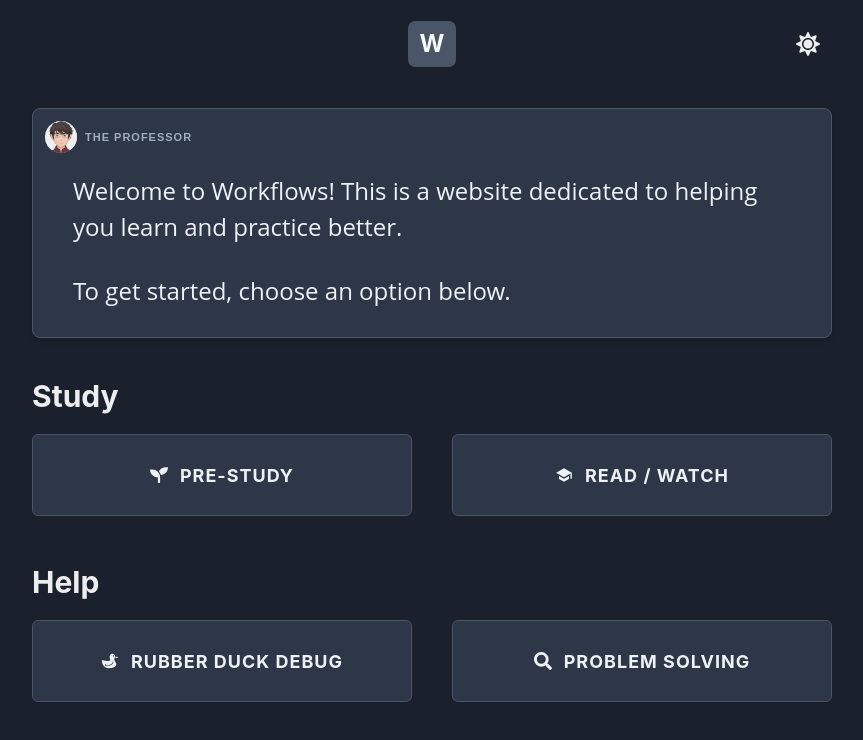
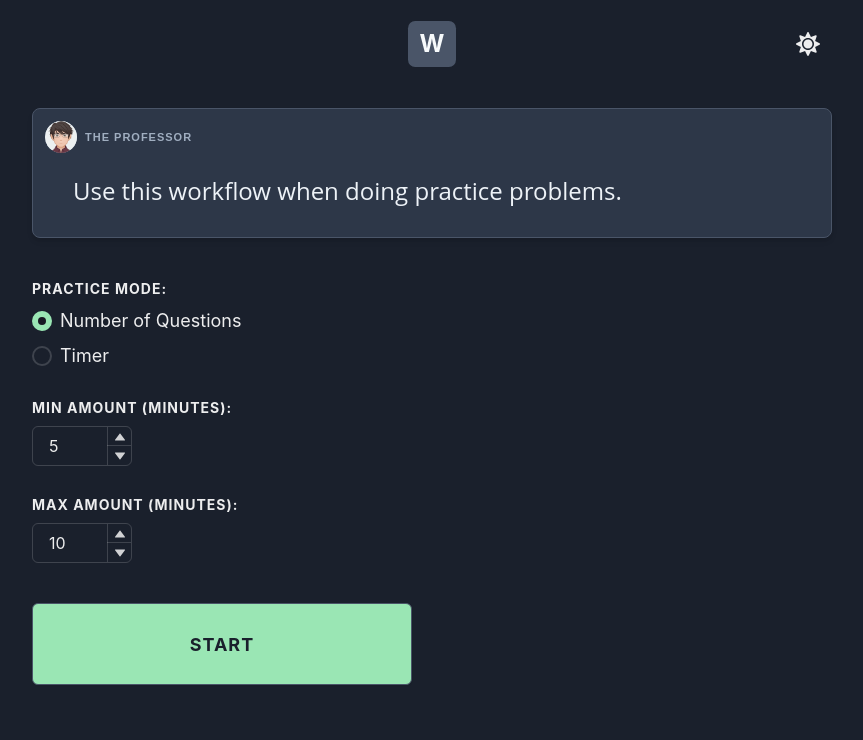
Before and after one commit to Philosocode/workflows, a React (Create React App) app: page /practice-questions/1 in a window 1280 px wide. Before the commit this address led to /. Shown: the top 740 px of the page, without its empty margins (208-1071 px from the left). Built offline with nearby package versions, Linux system fonts and the light colour scheme; what react-mde, showdown would draw is missing.

Commit message:
Add practice questions setup page

```diff
--- /dev/null
+++ b/src/practice-questions/components/practice-questions-setup.component.tsx
@@ -0,0 +1,132 @@
+import { useState } from "react";
+import { useHistory } from "react-router-dom";
+import {
+  VStack,
+  FormControl,
+  RadioGroup,
+  Stack,
+  Radio,
+  NumberInput,
+  NumberInputField,
+  NumberInputStepper,
+  NumberIncrementStepper,
+  NumberDecrementStepper,
+  useColorModeValue,
+} from "@chakra-ui/react";
+
+import { TPracticeMode } from "practice-questions/shared/practice-questions.types";
+import { useAppDispatch, useAppSelector } from "shared/redux/store";
+import { selectPracticeQuestionsState } from "practice-questions/redux/practice-questions.selectors";
+import { theme } from "shared/styles/theme";
+
+import { FormLabel } from "form/components/form-label.component";
+import { WorkflowStep } from "shared/components/step/workflow-step.component";
+import { CardButtonGrid } from "shared/components/button/card-button-grid.component";
+import {
+  setAmount,
+  setPracticeMode,
+} from "practice-questions/redux/practice-questions.slice";
+
+export function PracticeQuestionsSetup() {
+  const dispatch = useAppDispatch();
+  const history = useHistory();
+  const storeState = useAppSelector(selectPracticeQuestionsState);
+  const [minAmount, setMinAmount] = useState(storeState.amount.min);
+  const [maxAmount, setMaxAmount] = useState(storeState.amount.max);
+  const [mode, setMode] = useState<TPracticeMode>("numQuestions");
+
+  const focusBorderColor = useColorModeValue("green.500", "green.200");
+  const nextDisabled = maxAmount < minAmount;
+
+  function handleSubmit() {
+    // update only if needed
+    if (
+      minAmount !== storeState.amount.min ||
+      maxAmount !== storeState.amount.max
+    ) {
+      dispatch(setAmount({ min: minAmount, max: maxAmount }));
+    }
+
+    if (mode !== storeState.practiceMode) {
+      dispatch(setPracticeMode(mode));
+    }
+
+    history.push("/practice-questions/2");
+  }
+
+  return (
+    <WorkflowStep
+      buttons={
+        <CardButtonGrid
+          mt={theme.spacing.workflowStepButtonSpacing}
+          buttons={[
+            {
+              text: "Start",
+              color: "green",
+              onClick: handleSubmit,
+              disabled: nextDisabled,
+            },
+          ]}
+        />
+      }
+      message="Use this workflow when doing practice problems."
+      nextUrl="/practice-questions/2"
+    >
+      <VStack spacing={7} alignItems="start">
+        <FormControl id="practiceMode">
+          <FormLabel>Practice Mode:</FormLabel>
+          <RadioGroup
+            onChange={(nextValue: TPracticeMode) => setMode(nextValue)}
+            value={mode}
+          >
+            <Stack>
+              <Radio value="numQuestions" colorScheme="green" size="lg">
+                Number of Questions
+              </Radio>
+              <Radio value="timer" colorScheme="green" size="lg">
+                Timer
+              </Radio>
+            </Stack>
+          </RadioGroup>
+        </FormControl>
+
+        <FormControl id="minAmount">
+          <FormLabel>Min Amount (minutes):</FormLabel>
+          <NumberInput
+            maxW="100px"
+            mr="2rem"
+            min={1}
+            max={25}
+            value={minAmount}
+            onChange={(_, num) => setMinAmount(num)}
+            focusBorderColor={focusBorderColor}
+          >
+            <NumberInputField />
+            <NumberInputStepper>
+              <NumberIncrementStepper />
+              <NumberDecrementStepper />
+            </NumberInputStepper>
+          </NumberInput>
+        </FormControl>
+        <FormControl id="maxAmount">
+          <FormLabel>Max Amount (minutes):</FormLabel>
+          <NumberInput
+            maxW="100px"
+            mr="2rem"
+            min={minAmount}
+            max={25}
+            value={maxAmount}
+            onChange={(_, num) => setMaxAmount(num)}
+            focusBorderColor={focusBorderColor}
+          >
+            <NumberInputField />
+            <NumberInputStepper>
+              <NumberIncrementStepper />
+              <NumberDecrementStepper />
+            </NumberInputStepper>
+          </NumberInput>
+        </FormControl>
+      </VStack>
+    </WorkflowStep>
+  );
+}
--- /dev/null
+++ b/src/practice-questions/redux/practice-questions.selectors.ts
@@ -0,0 +1,16 @@
+import { createSelector } from "@reduxjs/toolkit";
+
+import { TAppState } from "shared/redux/store";
+
+export const selectPracticeQuestionsState = (state: TAppState) =>
+  state.practiceQuestions;
+
+export const selectAmount = createSelector(
+  [selectPracticeQuestionsState],
+  (state) => state.amount,
+);
+
+export const selectPracticeMode = createSelector(
+  [selectPracticeQuestionsState],
+  (state) => state.practiceMode,
+);
--- /dev/null
+++ b/src/practice-questions/redux/practice-questions.slice.ts
@@ -0,0 +1,39 @@
+import { createSlice, PayloadAction } from "@reduxjs/toolkit";
+
+import {
+  IPracticeQuestionsState,
+  TPracticeMode,
+} from "practice-questions/shared/practice-questions.types";
+
+const initialState: IPracticeQuestionsState = {
+  amount: {
+    min: 5,
+    max: 10,
+  },
+  practiceMode: "numQuestions",
+};
+
+const practiceQuestionsSlice = createSlice({
+  name: "practiceQuestions",
+  initialState,
+  reducers: {
+    setAmount: (state, action: PayloadAction<{ min: number; max: number }>) => {
+      const amount = action.payload;
+
+      if (amount.min <= 0) return;
+      if (amount.max < amount.min) return;
+
+      state.amount = amount;
+    },
+    setPracticeMode: (state, action: PayloadAction<TPracticeMode>) => {
+      state.practiceMode = action.payload;
+    },
+    reset: () => {
+      return initialState;
+    },
+  },
+});
+
+export const practiceQuestionsReducer = practiceQuestionsSlice.reducer;
+export const { reset, setAmount, setPracticeMode } =
+  practiceQuestionsSlice.actions;
--- /dev/null
+++ b/src/practice-questions/shared/practice-questions.routes.tsx
@@ -0,0 +1,10 @@
+import { PracticeQuestionsSetup } from "practice-questions/components/practice-questions-setup.component";
+import { Redirect } from "react-router-dom";
+
+export const practiceQuestionsRoutes = [
+  { component: PracticeQuestionsSetup },
+  {
+    path: "/practice-questions",
+    render: () => <Redirect to="/practice-questions/1" />,
+  },
+];
--- a/src/shared/pages/home.page.tsx
+++ b/src/shared/pages/home.page.tsx
@@ -1,4 +1,5 @@
 import { Box, Heading, VStack } from "@chakra-ui/react";
+import { BsQuestionSquareFill } from "react-icons/bs";
 import { FaSearch, FaSeedling } from "react-icons/fa";
 import { GiPlasticDuck } from "react-icons/gi";
 import { IoMdSchool } from "react-icons/io";
@@ -24,6 +25,11 @@ export function HomePage() {
             buttons={[
               { text: "Pre-Study", to: "/pre-study/1", icon: FaSeedling },
               { text: "Read / Watch", to: "/consume/1", icon: IoMdSchool },
+              {
+                text: "Practice Questions",
+                to: "/practice-questions/1",
+                icon: BsQuestionSquareFill,
+              },
             ]}
           />
         </Box>
--- a/src/shared/redux/store.ts
+++ b/src/shared/redux/store.ts
@@ -4,13 +4,15 @@ import { configureStore, ThunkAction, Action } from "@reduxjs/toolkit";
 import { consumeReducer } from "consume/redux/consume.slice";
 import { hookReducer } from "hook/redux/hook.slice";
 import { modalReducer } from "modal/redux/modal.slice";
-import { stepReducer } from "../../step/step.slice";
+import { stepReducer } from "step/step.slice";
+import { practiceQuestionsReducer } from "practice-questions/redux/practice-questions.slice";
 
 export const store = configureStore({
   reducer: {
     consume: consumeReducer,
     hook: hookReducer,
     modal: modalReducer,
+    practiceQuestions: practiceQuestionsReducer,
     step: stepReducer,
   },
 });
--- a/src/shared/routes/root-router.component.tsx
+++ b/src/shared/routes/root-router.component.tsx
@@ -11,12 +11,14 @@ import { HomePage } from "shared/pages/home.page";
 import { DuckDebugNavbar } from "duck-debug/components/duck-debug-navbar.component";
 import { PreStudyNavbar } from "pre-study/components/pre-study-navbar.component";
 import { ProblemSolvingNavbar } from "problem-solving/components/problem-solving-navbar.component";
+import { practiceQuestionsRoutes } from "practice-questions/shared/practice-questions.routes";
 
 const navbarRoutes = [
   { path: "/consume/:currentStep", component: ConsumeNavbar },
   { path: "/duck-debug/:currentStep", component: DuckDebugNavbar },
   { path: "/pre-study/:currentStep", component: PreStudyNavbar },
   { path: "/problem-solving/:currentStep", component: ProblemSolvingNavbar },
+  { path: "/practice-questions/:currentStep", component: ProblemSolvingNavbar },
 ];
 
 export function RootRouter() {
@@ -52,6 +54,14 @@ export function RootRouter() {
           />
         ))}
 
+        {practiceQuestionsRoutes.map((route, index) => (
+          <Route
+            key={`/practice-questions/${index + 1}`}
+            path={`/practice-questions/${index + 1}`}
+            {...route}
+          />
+        ))}
+
         {duckDebugRoutes.map((route, index) => (
           <Route key={route.path} {...route} />
         ))}
```
Also changed, not shown: src/practice-questions/shared/practice-questions.types.ts (added, +9 -0 lines).
